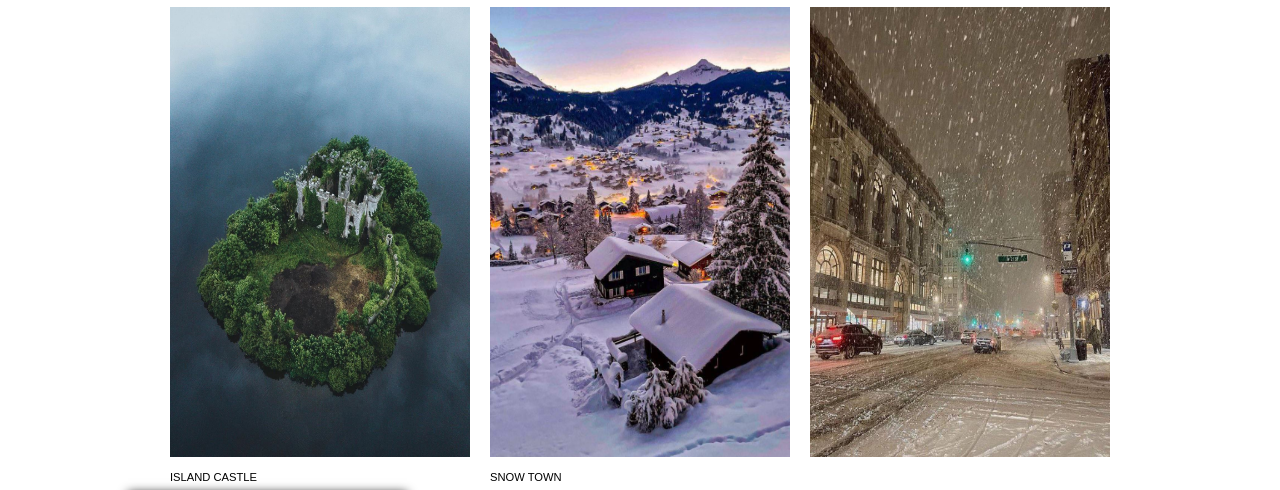
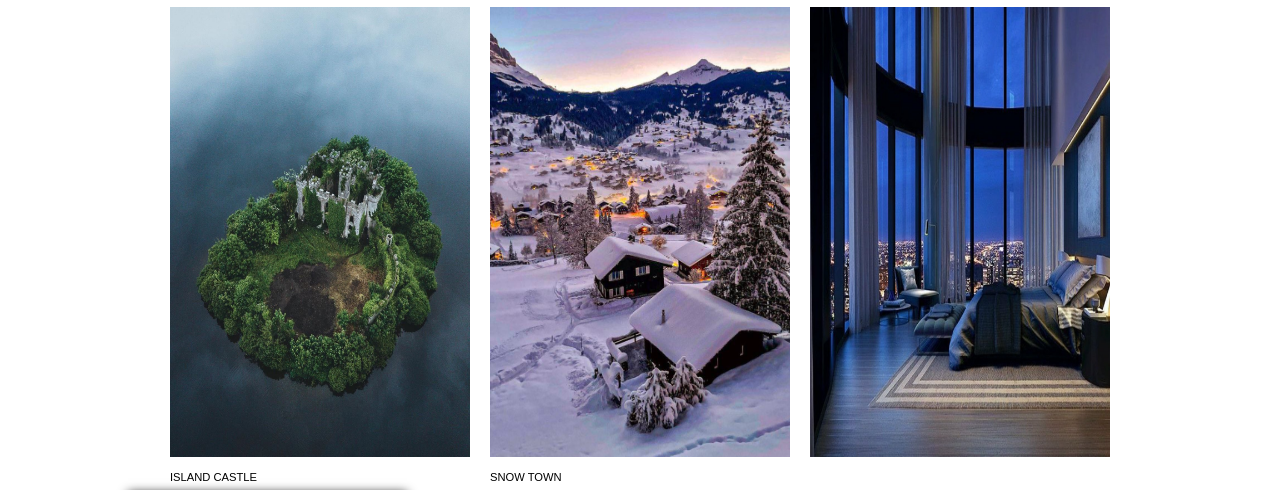
Before and after one commit to mathinez94/portfolio, a plain HTML site: page entertainment.html in a window 1280 px wide. Shown: the part 1714-2204 px from the top of the page. Drawn offline with Linux system fonts and the light colour scheme.

Commit message:
want to see how the changes work

```diff
--- a/entertainment.html
+++ b/entertainment.html
@@ -67,7 +67,7 @@
             <a href=""><img src="image/20221006_105027.jpg" alt=""><h4>snow town</h4></a>
             </div>
             <div>
-             <a href=""><img src="image/20221022_195045.jpg" alt=""></a>
+             <a href=""><img src="image/20221022_114738.jpg" alt=""></a>
             </div>
         </div>
      </div>
```
